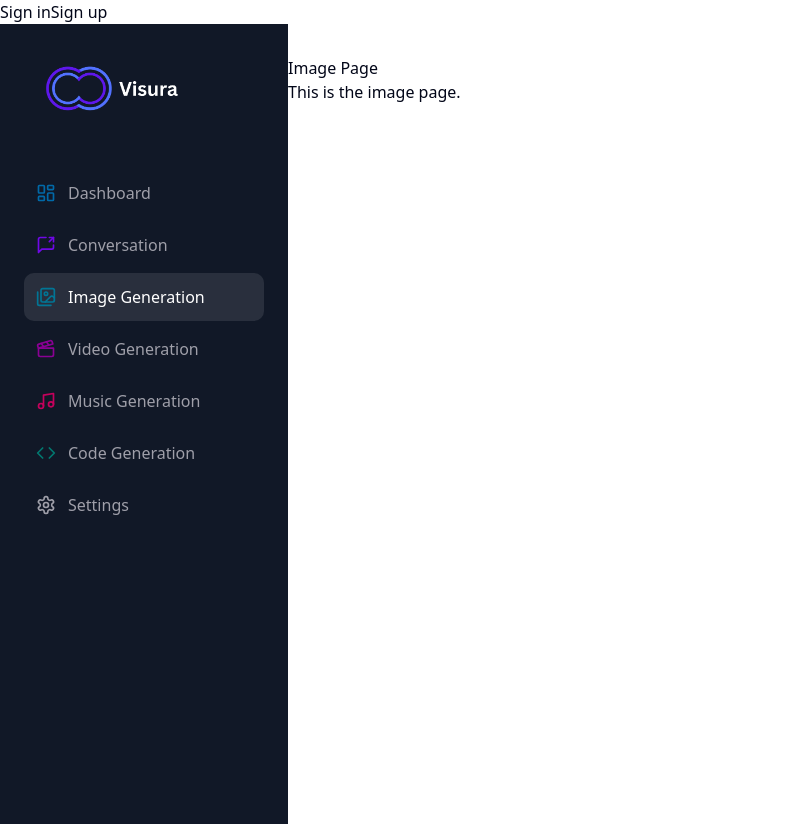
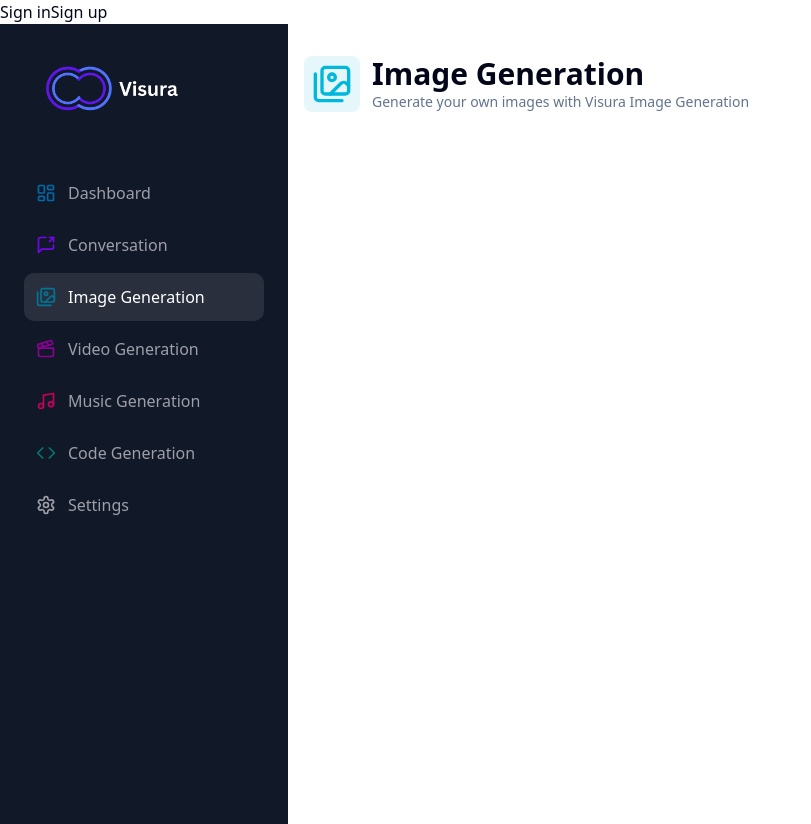
Before and after one commit to DevindaJayasooriya/Visura, a Next.js app: page /image in a window 1280 px wide. Shown: the whole page, without its empty margins (0-811 px from the left). Built offline with nearby package versions, Linux system fonts and the light colour scheme; no server answers.

Commit message:
setup headers for other pages

```diff
--- a/app/(dashboard)/(routes)/code/page.tsx
+++ b/app/(dashboard)/(routes)/code/page.tsx
@@ -0,0 +1,18 @@
+import { Heading } from "@/components/heading";
+import { Code, MessageSquare } from "lucide-react";
+
+const CodePage = ()=>{
+    return (
+        <div>
+        <Heading
+        title="Code Generation"
+        description="Code your solution with Visura Code Generation"
+        icon={Code}
+        iconColor="text-teal-500"
+        bgColor="bg-teal-500/10"
+      />
+        </div>
+    );
+}
+
+export default CodePage;
--- a/app/(dashboard)/(routes)/image/page.tsx
+++ b/app/(dashboard)/(routes)/image/page.tsx
@@ -1,8 +1,16 @@
+import { Heading } from "@/components/heading";
+import { Images, MessageSquare } from "lucide-react";
+
 const ImagePage = ()=>{
     return (
         <div>
-            <h1>Image Page</h1>
-            <p>This is the image page.</p>
+            <Heading
+                    title="Image Generation"
+                    description="Generate your own images with Visura Image Generation"
+                    icon={Images}
+                    iconColor="text-cyan-500"
+                    bgColor="bg-cyan-500/10"
+                  />
         </div>
     );
 }
--- a/app/(dashboard)/(routes)/music/page.tsx
+++ b/app/(dashboard)/(routes)/music/page.tsx
@@ -1,8 +1,16 @@
+import { Heading } from "@/components/heading";
+import { MessageSquare, Music } from "lucide-react";
+
 const MusicPage = ()=>{
     return (
         <div>
-            <h1>Image Page</h1>
-            <p>This is the image page.</p>
+            <Heading
+                    title="Music Generation"
+                    description="Generate your own musics with Visura Music Generation"
+                    icon={Music}
+                    iconColor="text-pink-500"
+                    bgColor="bg-pink-500/10"
+                  />
         </div>
     );
 }
--- a/app/(dashboard)/(routes)/settings/page.tsx
+++ b/app/(dashboard)/(routes)/settings/page.tsx
@@ -1,8 +1,16 @@
+import { Heading } from "@/components/heading";
+import { MessageSquare } from "lucide-react";
+
 const SettingsPage = ()=>{
     return (
         <div>
-            <h1>Image Page</h1>
-            <p>This is the image page.</p>
+            <Heading
+                    title="Conversation"
+                    description="Manage your conversations with our advanced Visura conversation model"
+                    icon={MessageSquare}
+                    iconColor="text-violet-500"
+                    bgColor="bg-violet-500/10"
+                  />
         </div>
     );
 }
--- a/app/(dashboard)/(routes)/video/page.tsx
+++ b/app/(dashboard)/(routes)/video/page.tsx
@@ -1,8 +1,16 @@
+import { Heading } from "@/components/heading";
+import { Clapperboard, MessageSquare } from "lucide-react";
+
 const VideoPage = ()=>{
     return (
         <div>
-            <h1>Image Page</h1>
-            <p>This is the image page.</p>
+            <Heading
+                    title="Video Generation"
+                    description="Generate your own clips with Visura Video Generation"
+                    icon={Clapperboard}
+                    iconColor="text-fuchsia-500"
+                    bgColor="bg-fuchsia-500/10"
+                  />
         </div>
     );
 }
```
